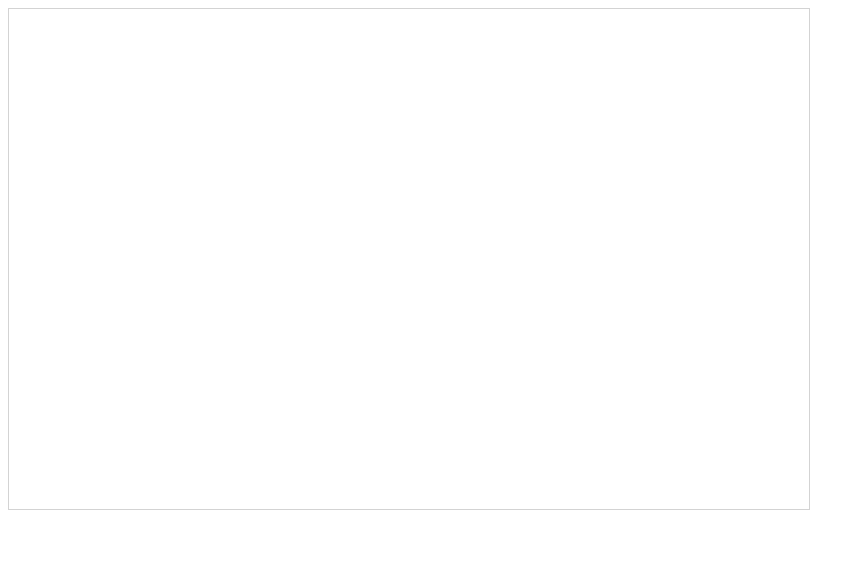
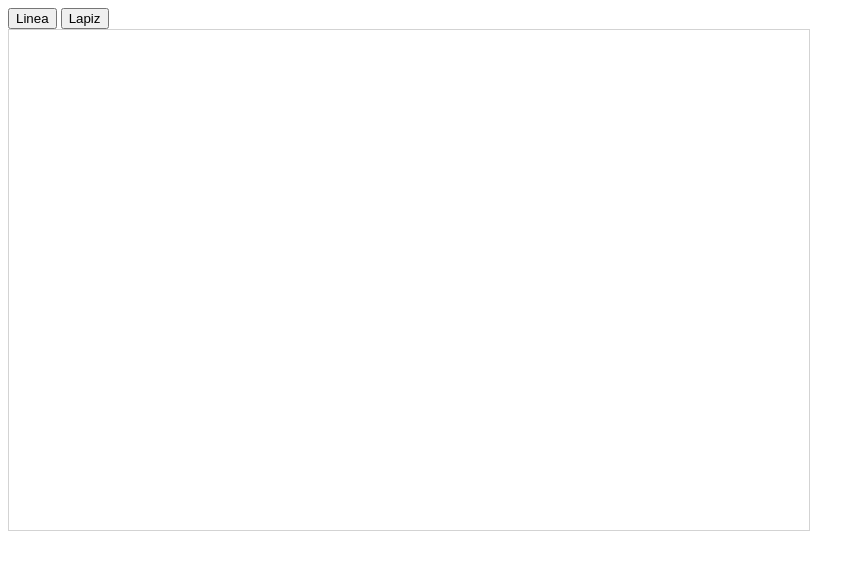
Before and after one commit to LeoGidev/painthtml, a plain HTML site: page paint.html in a window 1280 px wide. Shown: the whole page, without its empty margins (0-865 px from the left). Drawn offline with Linux system fonts and the light colour scheme.

Commit message:
se agregan dos funciones al paint

```diff
--- a/paint.html
+++ b/paint.html
@@ -1,22 +1,34 @@
-<!<!DOCTYPE html>
+<!DOCTYPE html>
 <html>
 
 <head>
   <script>
     var xi;
     var yi;
+    var drawingTool = ""; // Variable para almacenar la herramienta seleccionada
 
-    function startDrawing(event) {
-        xi = event.clientX-7;
-      yi = event.clientY-7;
-var mousePositions = document.getElementById('mousePositions');
-    mousePositions.innerHTML = 'X coords: '+xi+', Y coords: '+yi;
+    function setDrawingTool(tool) {
+      drawingTool = tool;
+    }
 
+    function draw(event) {
+      xi = event.clientX - 7;
+      yi = event.clientY - 7;
+      var mousePositions = document.getElementById('mousePositions');
+      mousePositions.innerHTML = 'X coords: ' + xi + ', Y coords: ' + yi;
 
-var canvas = document.getElementById("myCanvas");
-var ctx = canvas.getContext("2d");
-ctx.arc(xi,yi,1,0.5,(Math.PI/180)*360,true);
-ctx.stroke();
+      var canvas = document.getElementById("myCanvas");
+      var ctx = canvas.getContext("2d");
+
+      if (drawingTool === "linea") {
+        ctx.beginPath();
+        ctx.moveTo(xi, yi);
+        ctx.arc(xi, yi, 1, 0.5, (Math.PI / 180) * 360, true);
+        ctx.stroke();
+      } else if (drawingTool === "lapiz") {
+        ctx.arc(xi, yi, 1, 0.5, (Math.PI / 180) * 360, true);
+        ctx.stroke();
+      }
     }
 
     function stopDrawing() {
@@ -26,7 +38,11 @@ ctx.stroke();
 </head>
 
 <body>
-  <div onmousedown="startDrawing(event)" onmouseup="stopDrawing()">
+  <div>
+    <button onclick="setDrawingTool('linea')">Linea</button>
+    <button onclick="setDrawingTool('lapiz')">Lapiz</button>
+  </div>
+  <div onmousedown="draw(event)" onmousemove="draw(event)" onmouseup="stopDrawing()">
     <canvas id="myCanvas" width="800" height="500" style="border:1px solid #d3d3d3;">
       Tu navegador no soporta canvas.
     </canvas>
```
